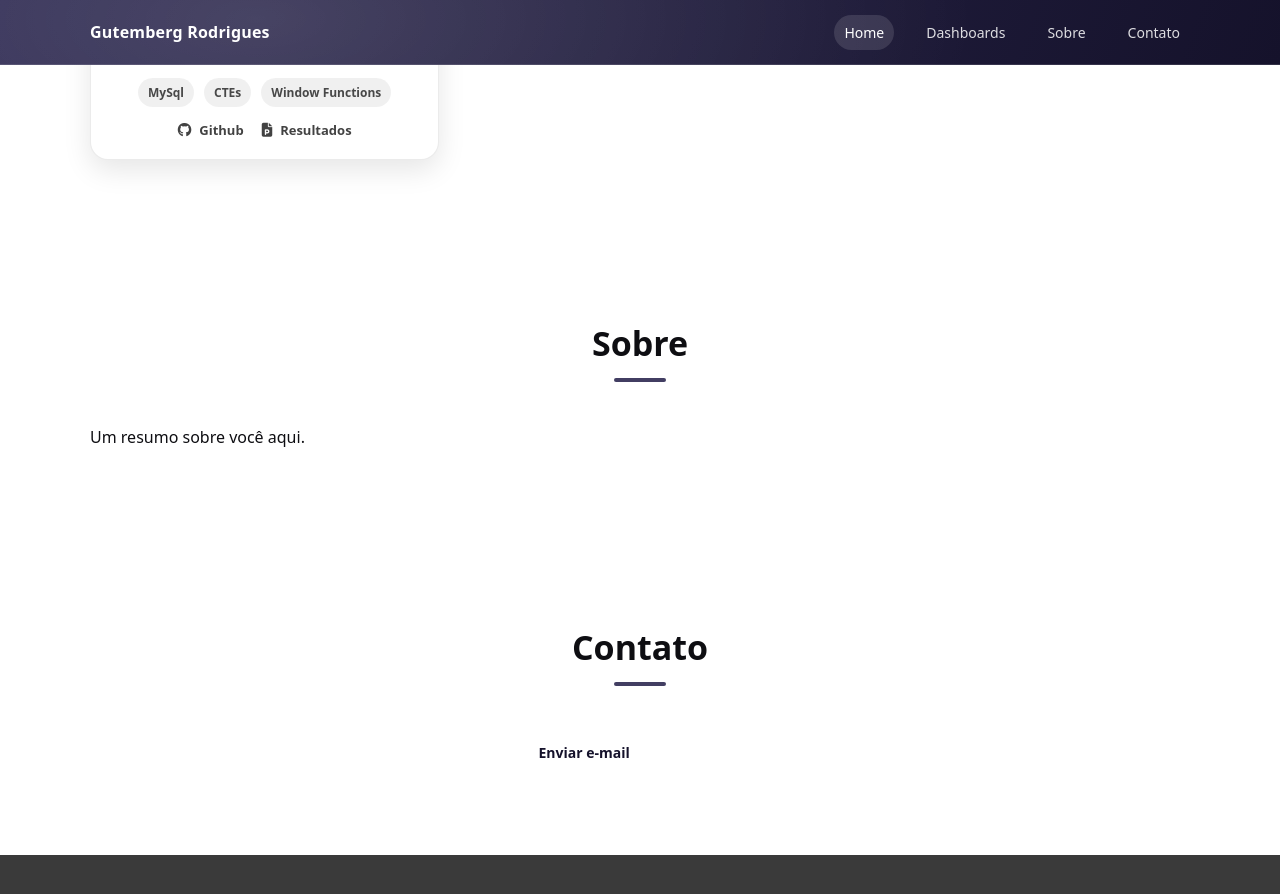
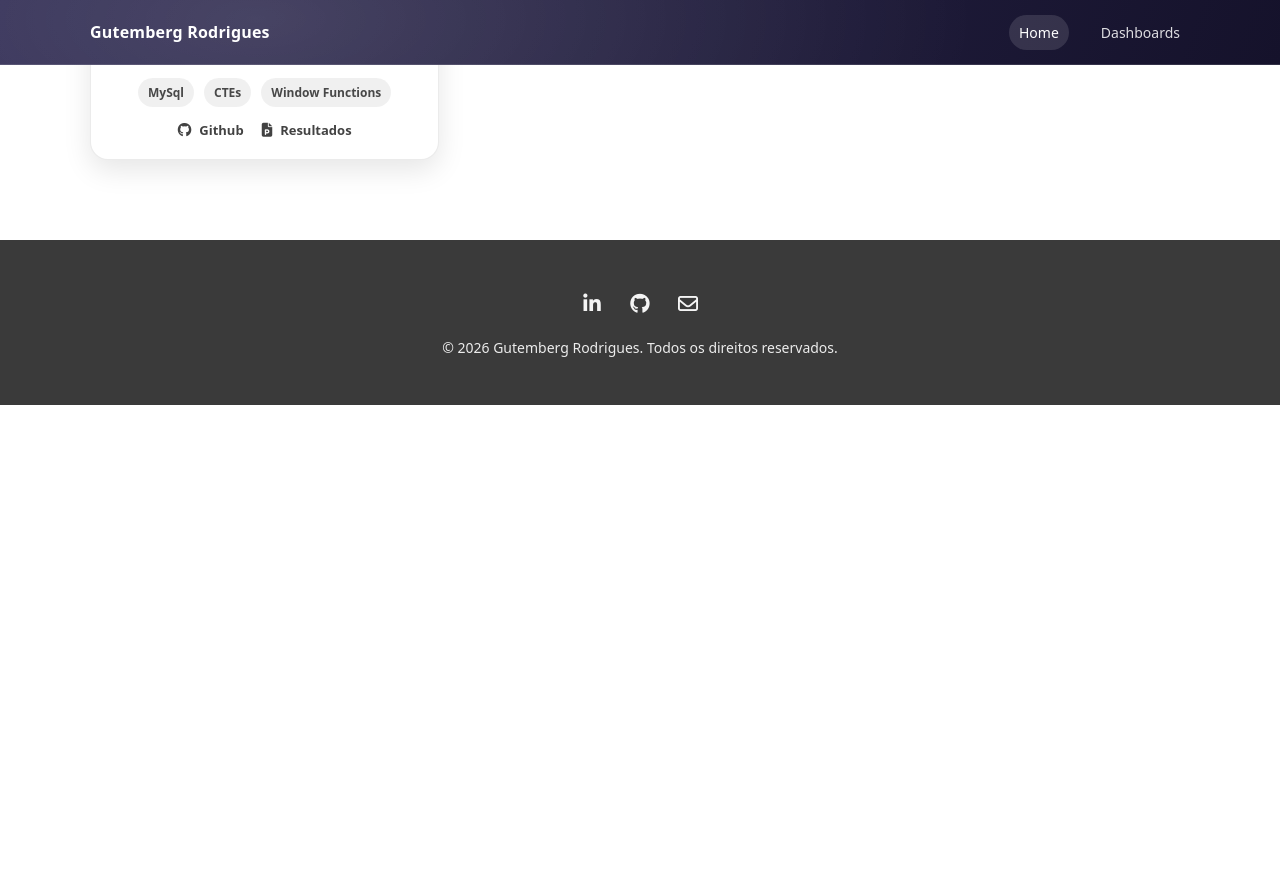
Before and after one commit to GutembergRodrigues/GutembergRodrigues.github.io, a Jekyll site: the page built from index.md, in a window 1280 px wide and 900 px high, scrolled down 2207 px. Shown: the top 894 px of the window. Built offline with Jekyll 4.4.1, drawn with Linux system fonts in a browser that asks for light colours; after the commit the page ends 2612 px from its top, so only the background shows below that.

Commit message:
Update default.html

```diff
--- a/_layouts/default.html
+++ b/_layouts/default.html
@@ -22,8 +22,6 @@
         <nav class="nav">
           <a class="nav__link is-active" href="{{ '/' | relative_url }}">Home</a>
           <a class="nav__link" href="{{ '/#dashboards' | relative_url }}">Dashboards</a>
-          <a class="nav__link" href="{{ '/#sobre' | relative_url }}">Sobre</a>
-          <a class="nav__link" href="{{ '/#contato' | relative_url }}">Contato</a>
         </nav>
       </div>
     </header>
@@ -36,7 +34,7 @@
 
           <div class="hero__actions">
             <a class="btn btn--light" href="{{ '/#dashboards' | relative_url }}">Ver Dashboards</a>
-            <a class="btn btn--dark" href="{{ '/#contato' | relative_url }}">Entre em Contato</a>
+            <!-- Removi o botão "Entre em Contato" pois você pediu para tirar a seção contato -->
           </div>
         </div>
       </section>
@@ -87,7 +85,7 @@
           <div class="section__underline"></div>
 
           <div class="projects">
-            <!-- Card 1 (Bicicletas / itens para bicicleta) -->
+            <!-- Card 1 -->
             <article class="project-card">
               <div class="project-card__media">
                 <img
@@ -114,7 +112,6 @@
                     <i class="fa-brands fa-medium"></i><span>Medium</span>
                   </a>
 
-                  <!-- ✅ ALTERADO: ícone e texto para Slides -->
                   <a class="plink" href="https://docs.google.com/presentation/d/1u8ewhLPLjLS27zzdUUxF1TpliKHAZ0U4AqpS3LCCVOM/edit?usp=sharing" target="_blank" rel="noreferrer">
                     <i class="fa-solid fa-file-powerpoint"></i><span>Resultados</span>
                   </a>
@@ -122,7 +119,7 @@
               </div>
             </article>
 
-            <!-- Card 2 (Incêndios florestais) -->
+            <!-- Card 2 -->
             <article class="project-card">
               <div class="project-card__media">
                 <img
@@ -188,7 +185,7 @@
               </div>
             </article>
 
-            <!-- Card 4 (Champions League) -->
+            <!-- Card 4 -->
             <article class="project-card">
               <div class="project-card__media">
                 <img
@@ -220,32 +217,13 @@
                 </div>
               </div>
             </article>
-          </div>
-        </div>
-      </section>
 
-      <section class="section" id="sobre">
-        <div class="container">
-          <h2 class="section__title">Sobre</h2>
-          <div class="section__underline"></div>
-          <p>Um resumo sobre você aqui.</p>
-        </div>
-      </section>
-
-      <section class="section" id="contato">
-        <div class="container">
-          <h2 class="section__title">Contato</h2>
-          <div class="section__underline"></div>
-
-          <div class="contact">
-            <a class="btn btn--light" href="mailto:seuemail@exemplo.com">Enviar e-mail</a>
-            <a class="btn btn--dark" href="https://www.linkedin.com/in/seu-perfil/" target="_blank" rel="noreferrer">LinkedIn</a>
           </div>
         </div>
       </section>
     </main>
 
-    <!-- FOOTER -->
+    <!-- FOOTER (mantido) -->
     <footer class="site-footer" id="contato">
       <div class="site-footer__inner">
         <div class="site-footer__social">
```
